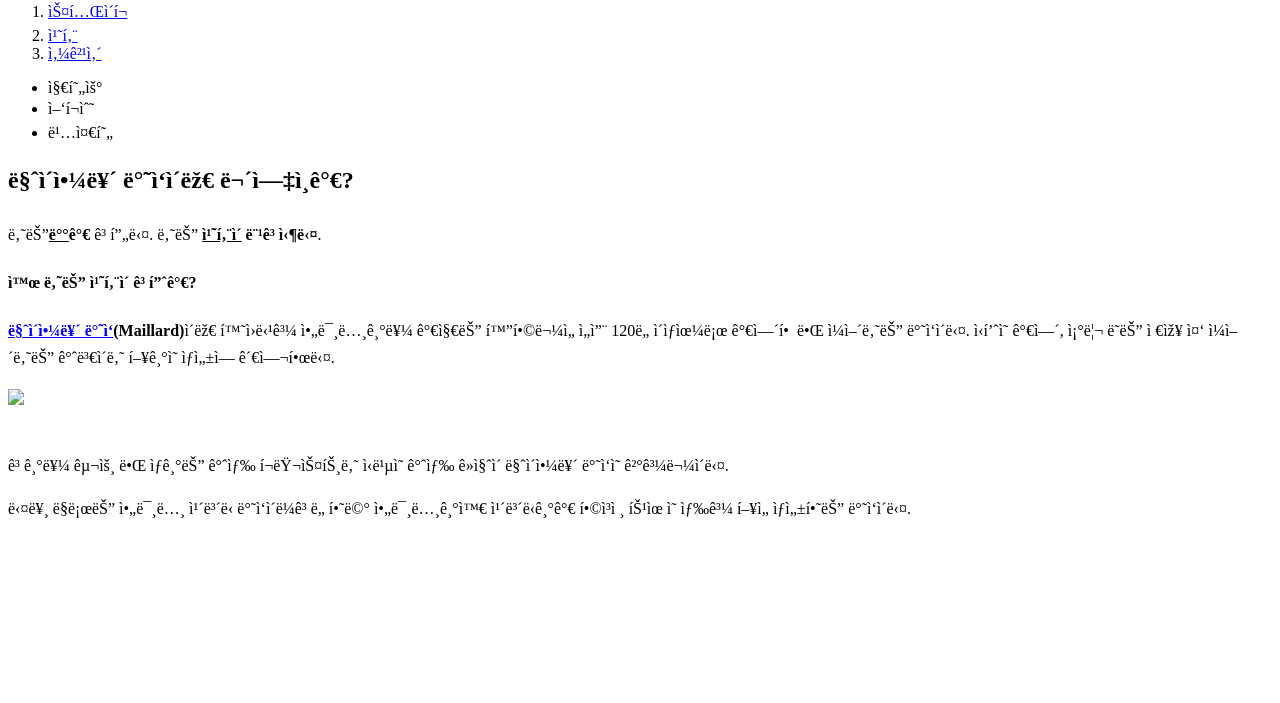
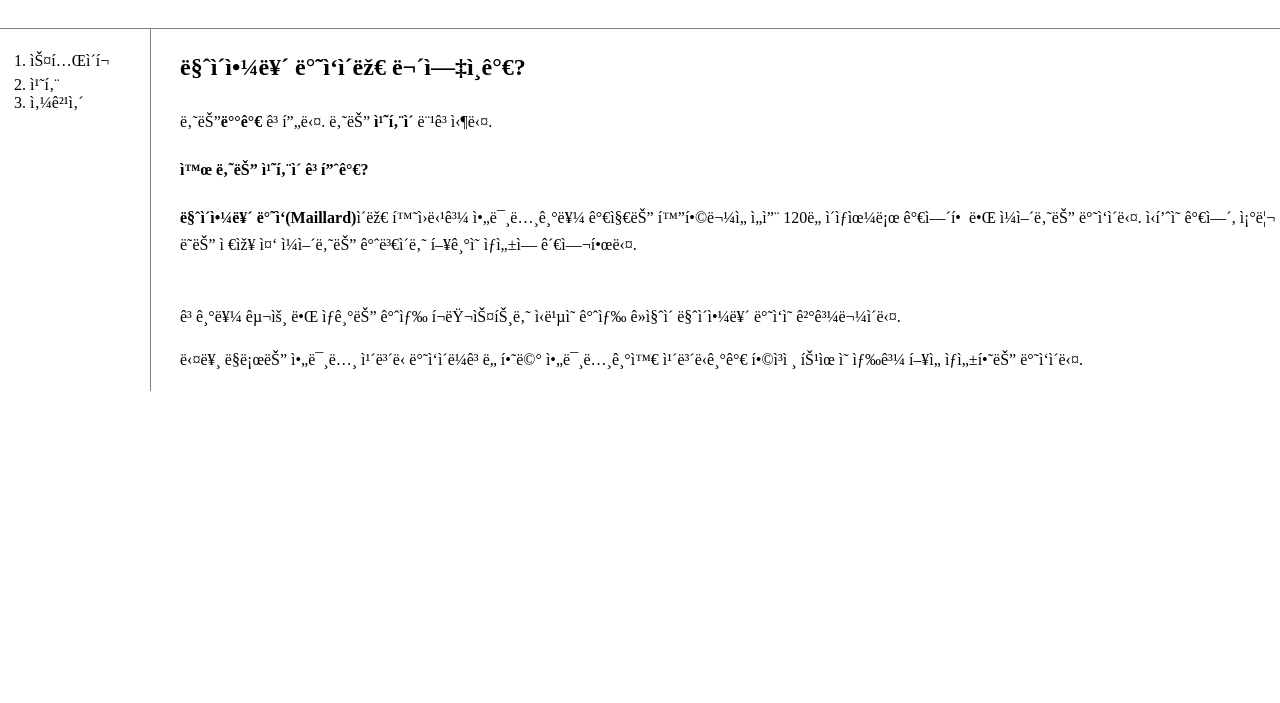
Before and after one commit to ok7301119/maillard, a plain HTML site: page index.html in a window 1280 px wide. Shown: the part 97-800 px from the top of the page. Drawn offline with Linux system fonts and the light colour scheme.

Commit message:
Add files via upload

```diff
--- a/index.html
+++ b/index.html
@@ -3,28 +3,66 @@
 <head>
 <title>마이야르 반응</title>
 <meta charset="uft-8">
+<style>
+body{
+  margin:0;
+}
+ a {
+    color:black;
+    text-decoration: none;
+ }
+ #active {
+    color:red;
+  }
+ h1 {
+   font-size:50px;
+   text-align: center;
+   border-bottom:1px solid gray;
+   margin:0; padding:20px;
+ }
+ ol{
+   border-right:1px solid gray;
+   width:100px; margin:0;
+   padding:20px;
+ }
+ #grid ol{
+   padding-left: 30px;
+ }
+ #grid{
+   display: grid;
+   grid-template-columns: 150px 1fr;
+ }
+ #article{
+   padding-left: 30px;
+ }
+</style>
 </head>
 <body>
   <h1><a href="index.html">What is 마이야르?</a></h1>
+    <div id="grid">
 <ol>
   <li><a href="102.html">스테이크</a></li>
   <li><a href="103.html">치킨</a></li>
   <li><a href="104.html">삼겹살</a></li>
 </ol>
+<!--
 <ul>
   <li>지현우</li>
   <li>양희수</li>
   <li>빅준현</li>
 </ul>
+-->
+<div id="article">
 <h2>마이야르 반응이란 무엇인가?</h2>
-나는<strong><u>배</u>가</strong> 고프다.
-나는 <strong><u>치킨이</u> 먹고싶다</strong>.
+나는<strong>배가</strong> 고프다.
+나는 <strong>치킨이</strong> 먹고싶다.
 <h4>왜 나는 치킨이 고픈가?</h4>
 <p><strong><a href="https://namu.wiki/w/%EB%A7%88%EC%9D%B4%EC%95%BC%EB%A5%B4%20%EB%B0%98%EC%9D%91"
   target="_blank" title="malliard specification">
   마이야르 반응</a>(Maillard)</strong>이란 환원당과 아미노기를 가지는 화합물을 섭씨 120도 이상으로 가열할 때 일어나는 반응이다. 식품의 가열, 조리 또는 저장 중 일어나는 갈변이나 향기의 생성에 관여한다.</p>
-<p><img src="마이야르.jpg" width="400px"></p>
-<p style="margin-top:45px;">고기를 구울 때 생기는 갈색 크러스트나 식빵의 갈색 껍질이 마이야르 반응의 결과물이다.</p>
+  <p style="margin-top:45px;">고기를 구울 때 생기는 갈색 크러스트나 식빵의 갈색 껍질이 마이야르 반응의 결과물이다.</p>
 <p>다른 말로는 아미노 카보닐 반응이라고도 하며 아미노기와 카보닐기가 합쳐져 특유의 색과 향을 생성하는 반응이다.</p>
+</div>
+</div>
 </body>
 </html>
```
Also changed, not shown: 102.html (+42 -3 lines), 103.html (+45 -7 lines), 104.html (+53 -7 lines).
